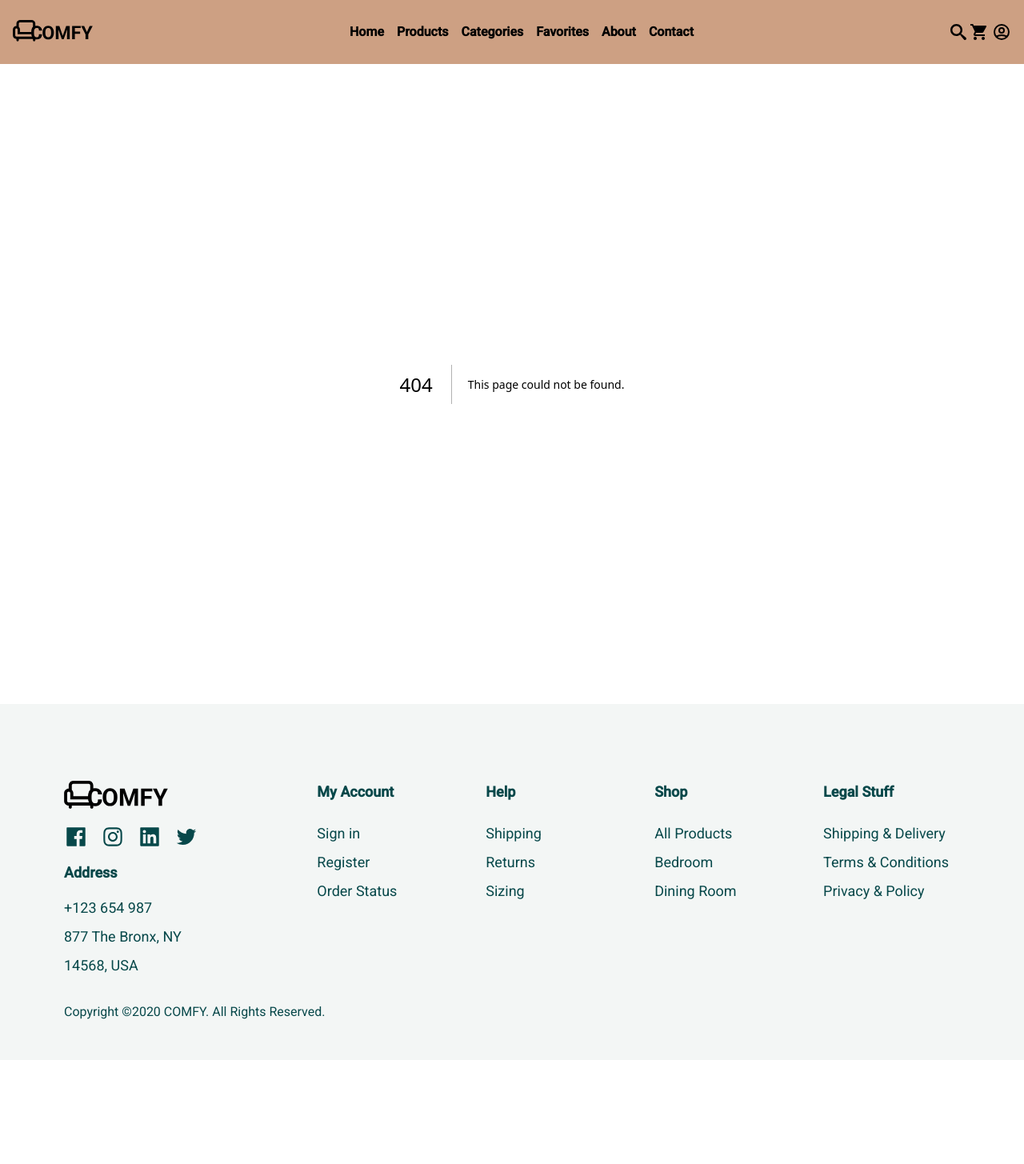
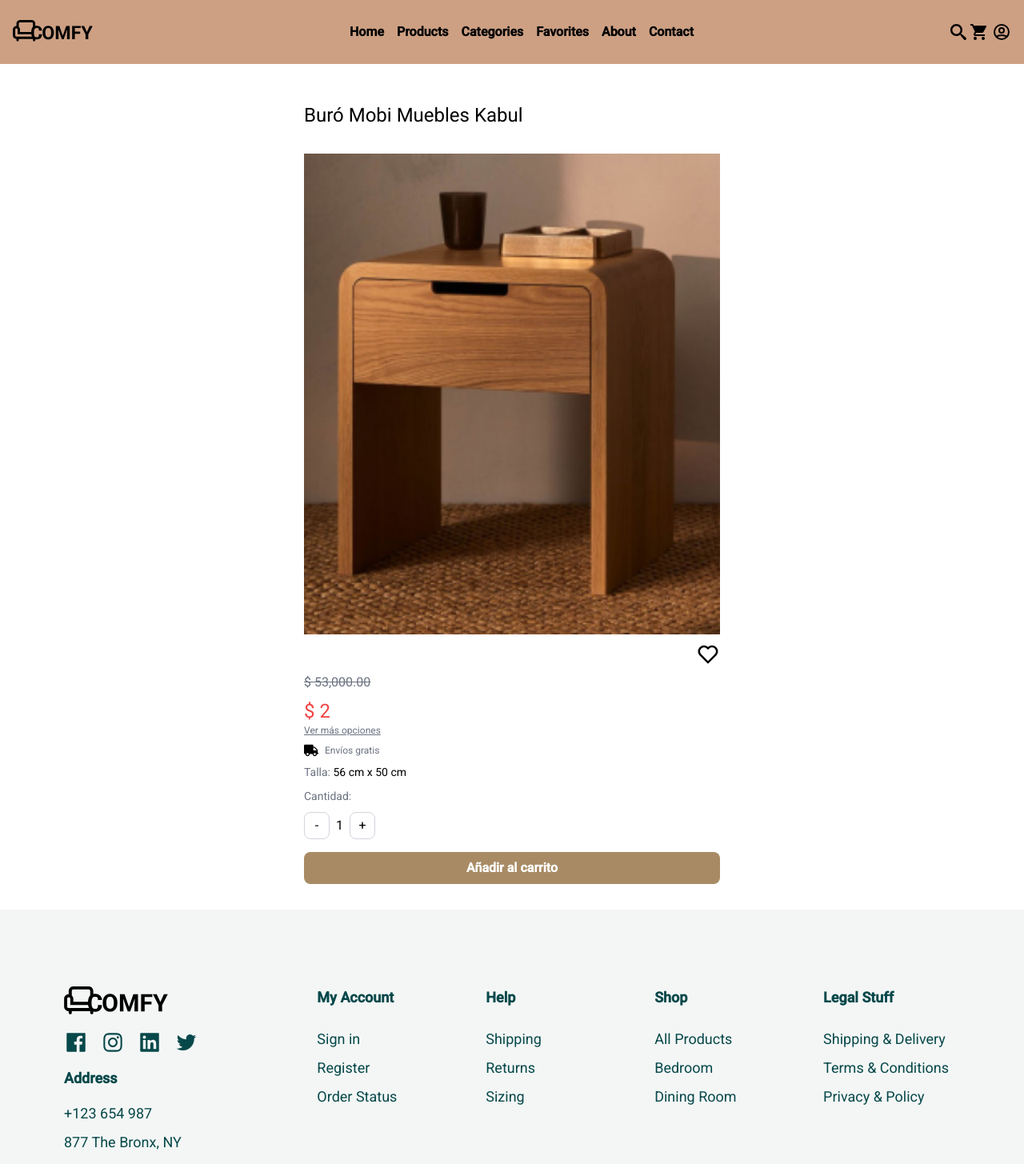
Before and after one commit to No-Country/c13-40-ft-java, a Next.js app in the folder client/: page /product in a window 1280 px wide. Before the commit this address had no page. Shown: the top 1455 px of the page at 80% size. Before the commit the page ends 1325 px from the top, so only its background shows below. Built offline with nearby package versions, Linux system fonts and the light colour scheme.

Commit message:
Categories on-home and product page

```diff
--- a/client/src/app/page.js
+++ b/client/src/app/page.js
@@ -7,16 +7,18 @@ import Slider from "../components/slider/Slider";
 import Slider2 from "../components/slider/Slider2";
 import LoadingModal from "../components/loadingModal/LoadingModal";
 import Image from "next/image";
+import Categories from "../components/categories/Categories";
 
 const Home = () => {
-
   const { loading, setLoading } = useContext(ComfyContext);
 
   useEffect(() => {
     AOS.init({ duration: 1000 });
   }, []);
 
-  setTimeout(() => {setLoading(false)}, 1200);
+  setTimeout(() => {
+    setLoading(false);
+  }, 1200);
 
   return (
     <>
@@ -35,11 +37,12 @@ const Home = () => {
           />
           <Slider />
           <Image
-            className="md:hidden mt-4 h-8"
+            className="md:hidden mt-8 h-8"
             src="/Divisor.png"
             width={1000}
             height={150}
           />
+          <Categories />
           <Slider2 />
         </div>
       )}
--- /dev/null
+++ b/client/src/app/product/page.jsx
@@ -0,0 +1,57 @@
+import Image from "next/image";
+import { BiHeart } from "react-icons/bi";
+import { FaTruck } from "react-icons/fa";
+const Product = () => {
+  return (
+    <div className="w-full mt-12 flex justify-start md:items-center flex-col px-4 my-8">
+      <div className="w-full md:w-5/12">
+        <h1 className="text-xl md:text-2xl font-thin">
+          Buró Mobi Muebles Kabul
+        </h1>
+        <div className="relative w-9/12 md:w-full mx-auto mt-8">
+          <Image
+            className="w-full"
+            src="/buroMobi.png"
+            width={1000}
+            height={1000}
+            alt="mueble"
+          />
+          <BiHeart className="absolute bottom-0 right-0 -mb-10 text-3xl cursor-pointer" />
+        </div>
+        <div className="mt-12 flex flex-col">
+          <span className="text-gray-500 line-through">$ 53,000.00</span>
+          <span className="text-red-500 text-2xl mt-2">$ 2</span>
+          <span className="text-gray-500 underline text-xs">
+            Ver más opciones
+          </span>
+          <div className="flex justify-start items-center mt-2">
+            <FaTruck className="text-lg mr-2" />
+            <span className="text-gray-500 text-xs">Envíos gratis</span>
+          </div>
+          <div className="mt-2">
+            <p className="text-sm text-gray-500">
+              Talla: <span className="text-black">56 cm x 50 cm</span>
+            </p>
+          </div>
+          <div className="mt-2">
+            <span className="text-sm text-gray-500">Cantidad: </span>
+            <div className="flex justify-start items-center mt-2 mb-4">
+              <button className="border w-8 border-gray-300 px-2 py-1 rounded-lg">
+                -
+              </button>
+              <span className="mx-2">1</span>
+              <button className="border w-8 border-gray-300 px-2 py-1 rounded-lg">
+                +
+              </button>
+            </div>
+            <button className="bg-secondary text-white font-bold w-full mx-auto flex justify-center items-center px-12 py-2 rounded-lg hover:opacity-80">
+              Añadir al carrito
+            </button>
+          </div>
+        </div>
+      </div>
+    </div>
+  );
+};
+
+export default Product;
--- a/client/src/app/categories/page.js
+++ b/client/src/components/categories/Categories.jsx
@@ -1,9 +1,9 @@
-import CardCategories from "../../components/CardCategories";
+import CardCategories from "./CardCategories";
 
 export default function Categories() {
   return (
-    <section className="w-full flex flex-col items-center mb-12">
-      <h2 className="text-3xl">Explore by Category</h2>
+    <section className="w-full flex flex-col items-center my-12">
+      <h2 className="text-2xl font-bold">Explore by Category</h2>
 
       {/* imagenes solo de prueba */}
       <div className="w-full flex flex-col lg:w-auto lg:flex-row lg:gap-5 items-center">
--- a/client/src/components/navbar/Navbar.jsx
+++ b/client/src/components/navbar/Navbar.jsx
@@ -56,8 +56,8 @@ const Navbar = () => {
   ];
 
   return (
-    <div className="w-full relative">
-      <div className="sticky h-20 w-full bg-primary flex justify-between items-center p-4">
+    <div className="w-full sticky top-0 z-50">
+      <div className="h-20 w-full bg-primary flex justify-between items-center p-4">
         <Image
           className="hidden md:block"
           src="/logo.svg"
```
Also changed, not shown: client/public/buroMobi.png (added), client/src/components/categories/CardCategories.jsx (renamed from client/src/components/CardCategories.jsx).
